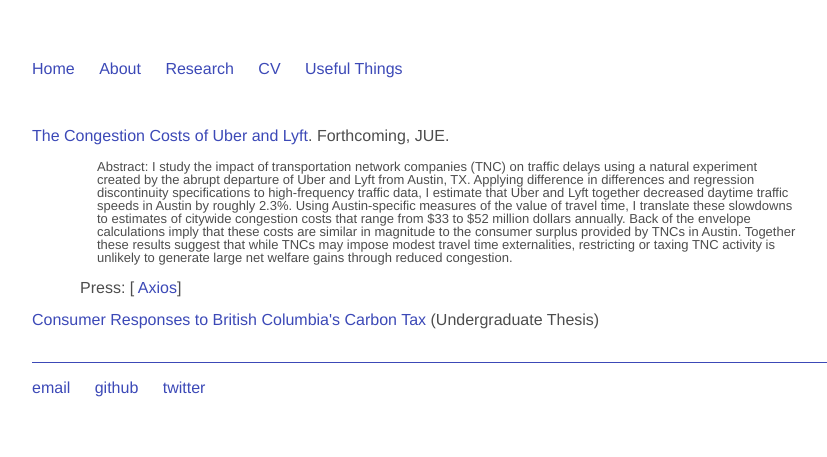
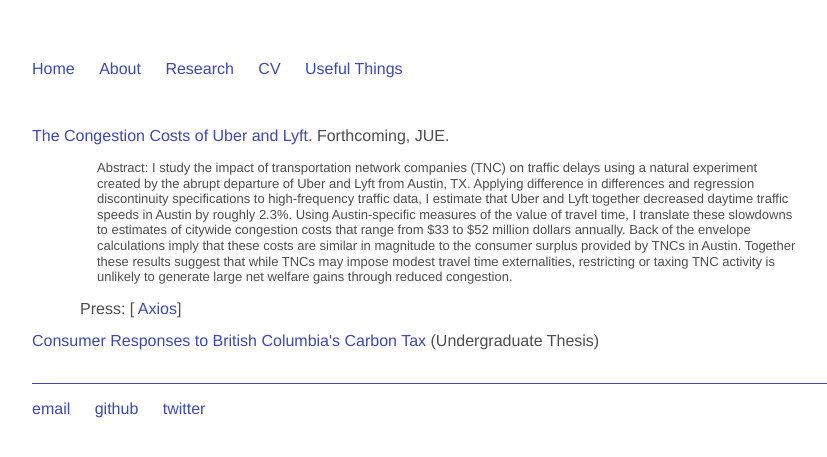
Before and after one commit to Matt-Tarduno/Matt-Tarduno.github.io, a Jekyll site: the page built from research/index.html, in a window 1280 px wide. Shown: the top 457 px of the page, without its empty margins (160-987 px from the left). Built offline with Jekyll 4.4.1, drawn with Linux system fonts in a browser that asks for light colours.

Commit message:
Update index.html

```diff
--- a/research/index.html
+++ b/research/index.html
@@ -10,7 +10,7 @@
 <div class="blurb">
 	<h1></h1>
 	<p><a href="https://matt-tarduno.github.io/tnc/" target="_blank">The Congestion Costs of Uber and Lyft</a>. Forthcoming, JUE.
-	<p style="font-size:13px; margin-left:5em; margin-right:10em;"> Abstract: I study the impact of transportation network companies (TNC) on traffic delays using a natural experiment created by the abrupt departure of Uber and Lyft from Austin, TX. Applying difference in
+	<p style="font-size:13px; margin-left:5em; margin-right:10em; line-height: 1.2"> Abstract: I study the impact of transportation network companies (TNC) on traffic delays using a natural experiment created by the abrupt departure of Uber and Lyft from Austin, TX. Applying difference in
 differences and regression discontinuity specifications to high-frequency traffic data, I estimate that Uber
 and Lyft together decreased daytime traffic speeds in Austin by roughly 2.3%. Using Austin-specific
 measures of the value of travel time, I translate these slowdowns to estimates of citywide congestion
```
